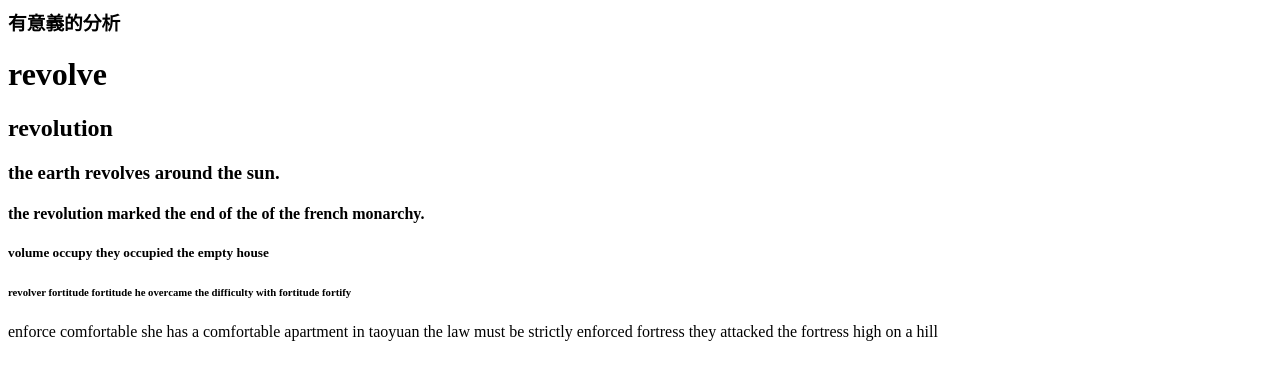
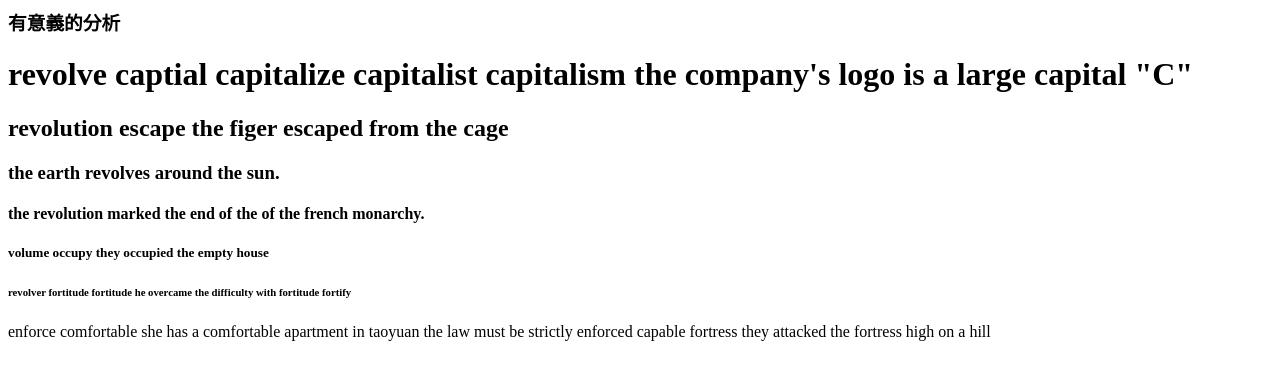
Before and after one commit to pann710/20210809, a plain HTML site: page index.html in a window 1280 px wide. Drawn offline with Linux system fonts and the light colour scheme.

Commit message:
Update index.html

```diff
--- a/index.html
+++ b/index.html
@@ -6,14 +6,14 @@
 有意義的分析
 </h3>
 
-  <h1>revolve</h1>
-  <h2>revolution</h2>
+  <h1>revolve captial capitalize capitalist capitalism the company's logo is a large capital "C"</h1>
+  <h2>revolution escape the figer escaped from the cage </h2>
   <h3>the earth revolves around the sun.</h3>
   <h4>the revolution marked the end of the of the french monarchy.</h4>
   <h5>volume occupy they occupied the empty house</h5>
   <h6>revolver fortitude fortitude  he overcame the  difficulty with fortitude fortify</h6>
   <h7>enforce comfortable she has a comfortable apartment in taoyuan</h7>
-  <h8>the law must be strictly enforced</h8>
+  <h8>the law must be strictly enforced  capable</h8>
   <h9>fortress they attacked the fortress high on a hill</h9>
 </body>
 </html>
```
